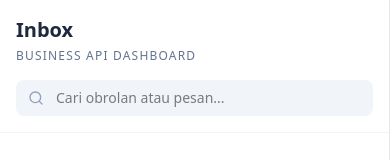
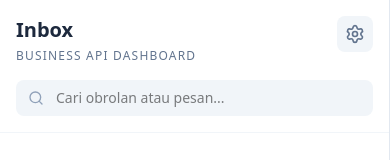
Before and after one commit to creatorlabidn/WABACHAT, a React (Vite) app: page / in a window 390 px wide. Shown: the top 160 px of the page. Built offline with nearby package versions, Linux system fonts and the light colour scheme.

Commit message:
feat: Add settings button to inbox header
Introduces a settings button to the inbox header. This button is visible on mobile devices and opens the settings panel, providing easier access to configuration options.

```diff
--- a/src/App.tsx
+++ b/src/App.tsx
@@ -743,8 +743,19 @@ export default function App() {
       {/* Conversations List */}
       <nav className={`${activeChatId ? 'hidden md:flex' : 'flex'} w-full md:w-80 bg-white border-r border-slate-200 flex-col shrink-0`}>
         <div className="p-4 border-b border-slate-100">
-          <h1 className="text-xl font-bold text-slate-800">Inbox</h1>
-          <p className="text-xs text-slate-500 uppercase tracking-widest mt-1">Business API Dashboard</p>
+          <div className="flex justify-between items-start">
+            <div>
+              <h1 className="text-xl font-bold text-slate-800">Inbox</h1>
+              <p className="text-xs text-slate-500 uppercase tracking-widest mt-1">Business API Dashboard</p>
+            </div>
+            <button
+              onClick={() => setIsSettingsOpen(true)}
+              className="md:hidden p-2 text-slate-500 hover:text-slate-700 bg-slate-100 hover:bg-slate-200 rounded-lg transition-colors"
+              aria-label="Pengaturan"
+            >
+              <Settings className="w-5 h-5" />
+            </button>
+          </div>
           <div className="mt-4 relative">
             <div className="absolute inset-y-0 left-0 pl-3 flex items-center pointer-events-none">
               <Search className="h-4 w-4 text-slate-400" />
```
